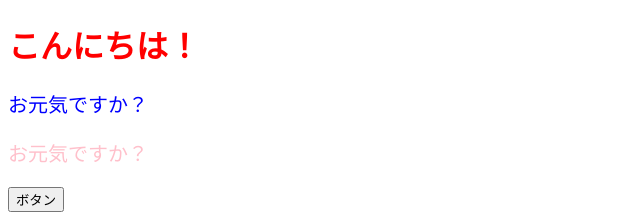
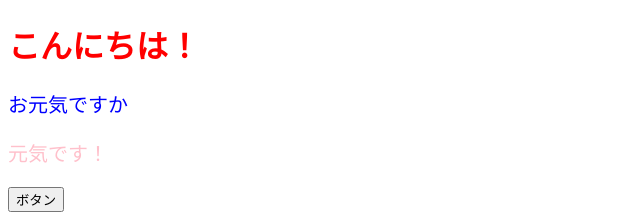
Before and after one commit to nakaryo716/react-tutorial, a React (Create React App) app: page / in a window 1280 px wide. Shown: the top 217 px of the page, without its empty margins (0-640 px from the left). Built offline with nearby package versions, Linux system fonts and the light colour scheme.

Commit message:
learn concepts of props

```diff
--- a/src/App.jsx
+++ b/src/App.jsx
@@ -5,16 +5,11 @@ export const App = () => {
     alert("Alert!!!!!!");
   };
 
-  const pinkStyle = {
-    color: "pink",
-    fontSize: "20px",
-  };
-
   return (
     <>
       <h1 style={{color: "red"}}>こんにちは！</h1>
-      <ColoredMessage />
-      <p style={pinkStyle}>お元気ですか？</p>
+      <ColoredMessage color="blue">お元気ですか</ColoredMessage>
+      <ColoredMessage color="pink">元気です！</ColoredMessage>
       <button onClick={onClickButton}>ボタン</button>
     </>
   );
--- a/src/components/ColoredMessage.jsx
+++ b/src/components/ColoredMessage.jsx
@@ -1,8 +1,8 @@
-export const ColoredMessage = () => {
+export const ColoredMessage = (props) => {
     const contentStyle = {
-        color: "blue",
-        fontSize: "20px",
+        color: props.color,
+        fontSize: "20px"
     };
 
-    return <p style={contentStyle}>お元気ですか？</p>
+    return <p style={contentStyle}>{props.children}</p>;
 };
```
